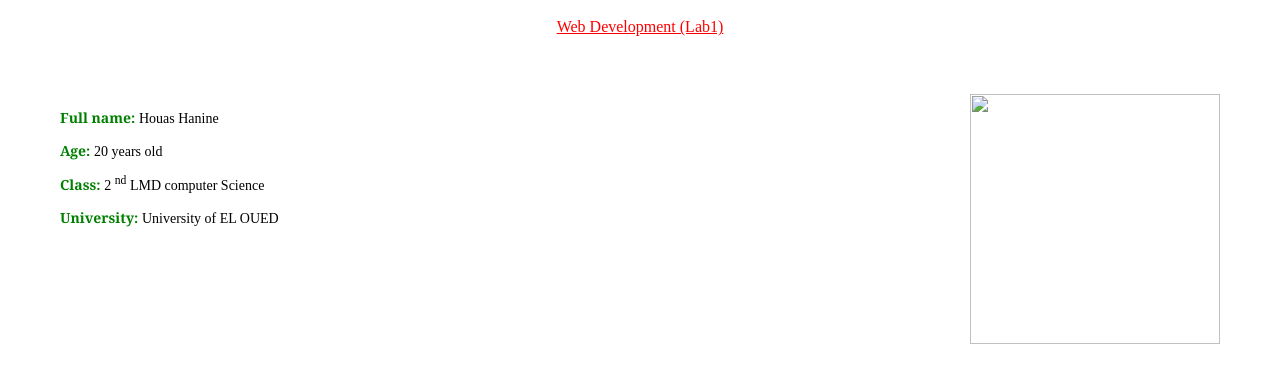
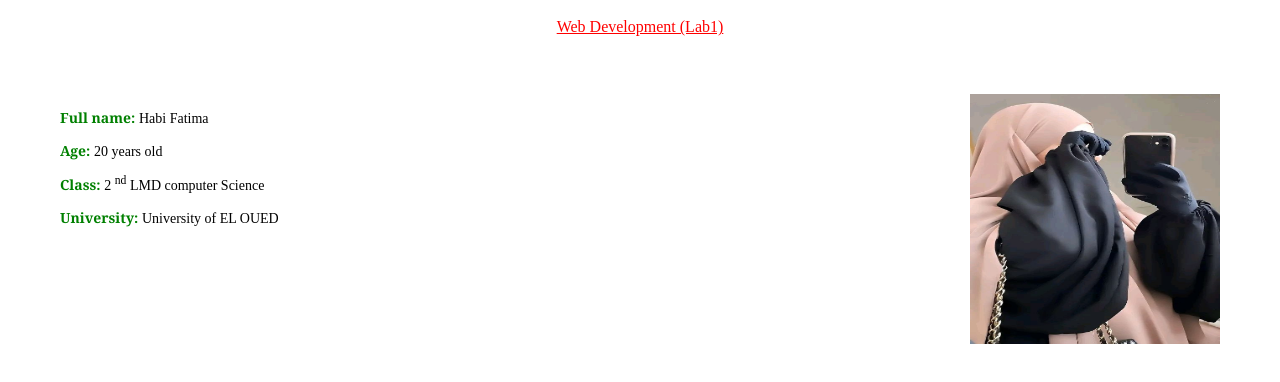
Before and after one commit to habifatima10-arch/AZE, a plain HTML site: page index.html in a window 1280 px wide. Shown: the part 100-482 px from the top of the page. Drawn offline with Linux system fonts and the light colour scheme.

Commit message:
Update index.html

```diff
--- a/index.html
+++ b/index.html
@@ -15,12 +15,12 @@
 <br>
   <div class="container">
     <div>
-<p class="style3"><b class="style2">Full name: </b> Houas Hanine</p>
+<p class="style3"><b class="style2">Full name: </b> Habi Fatima</p>
 <p class="style3"><b class="style2">Age: </b>20 years old</p>
 <p class="style3"><b class="style2">Class: </b> 2 <sup>nd</sup> LMD computer Science</p>
 <p class="style3"><b class="style2">University: </b> University of EL OUED</p>
     </div>
-    <img src="imag.jpg" class="style4">
+    <img src="photo.jpg" class="style4">
   </div>
 </body>
 </html>
```
